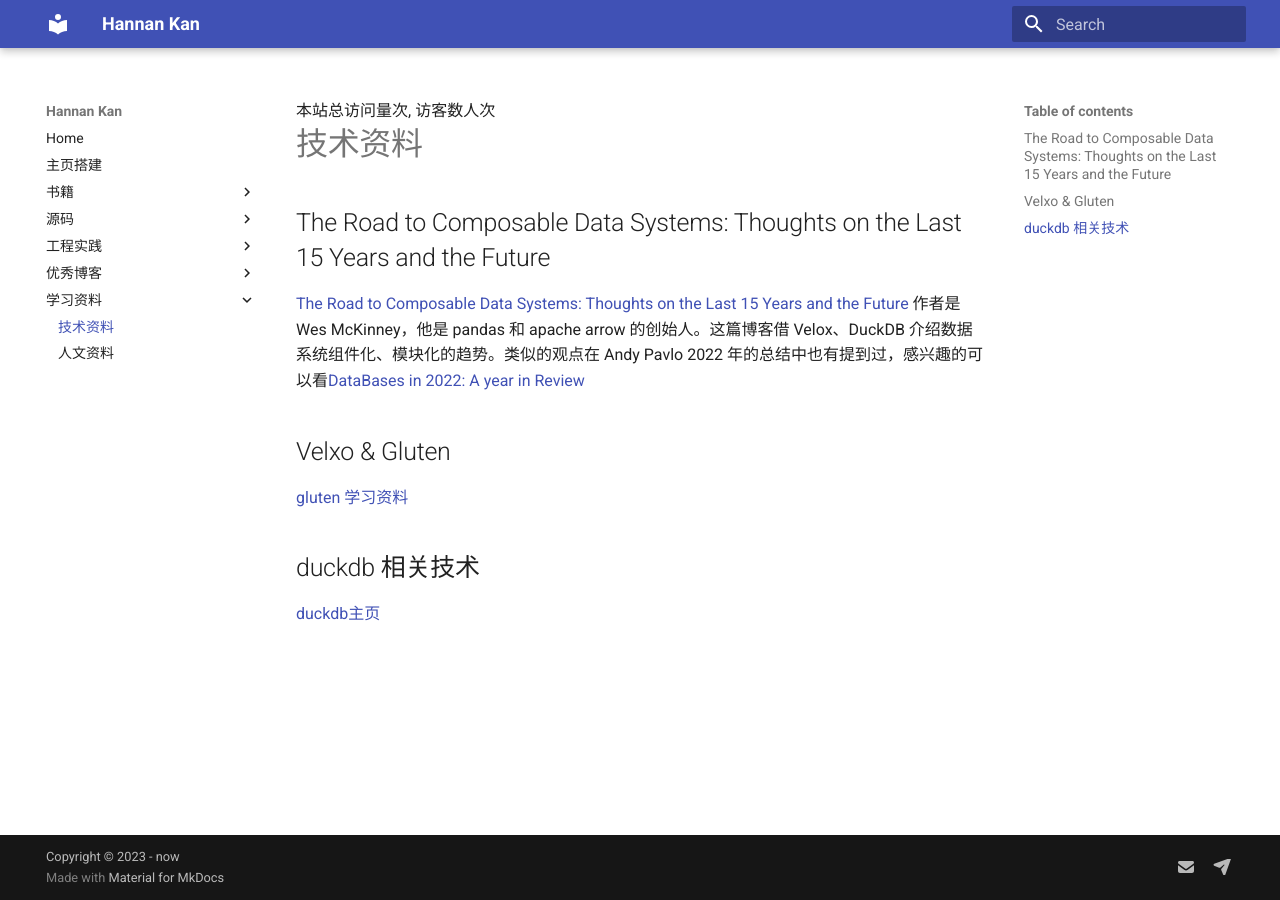
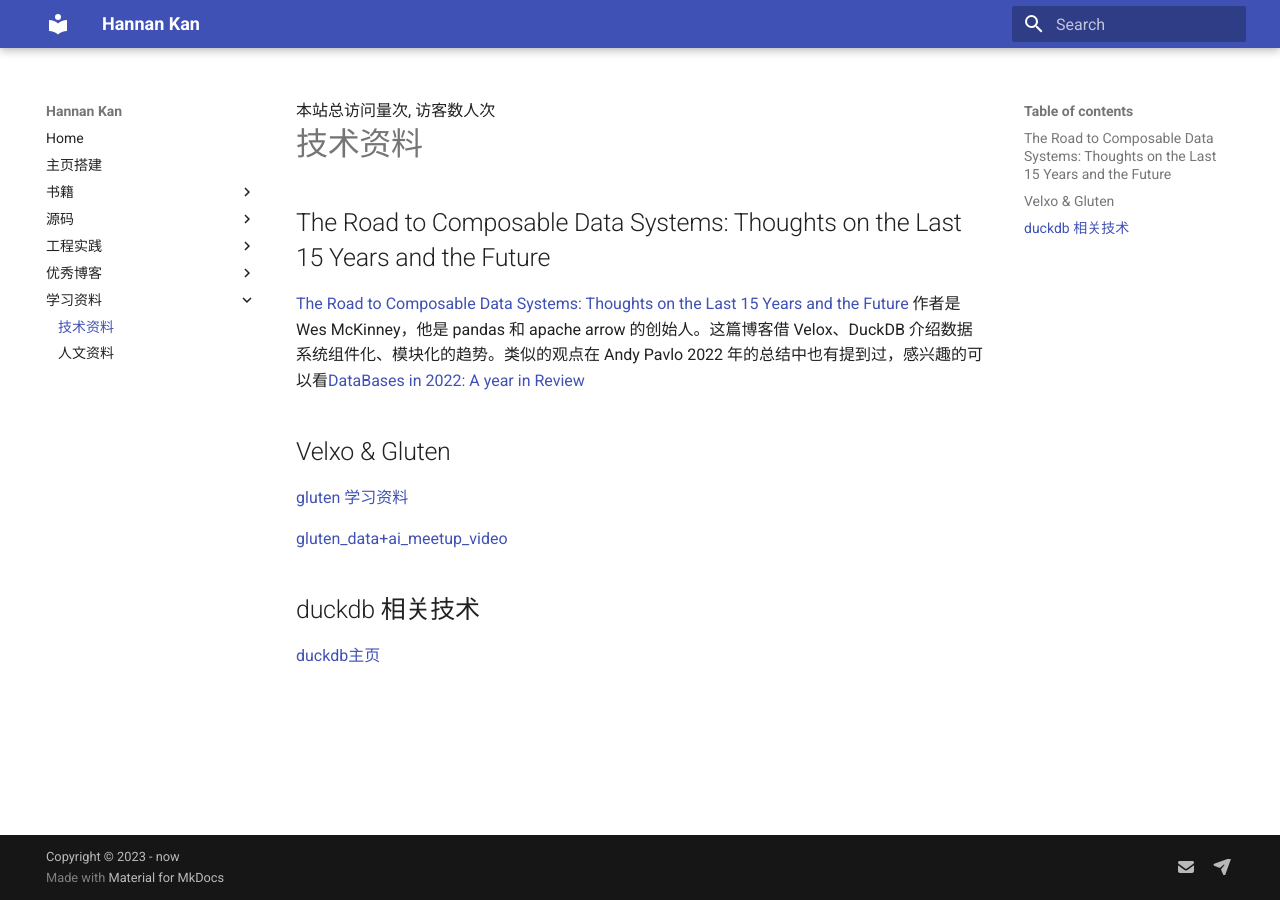
Before and after one commit to HannanKan/homepage, an MkDocs documentation site: the page built from docs/technical_materials.md, in a window 1280 px wide. Built offline with MkDocs 1.6.1 and Material for MkDocs 9.7.7, drawn with Linux system fonts in a browser that asks for light colours; comment, search, counter and statistics services are not loaded.

Commit message:
gluten 介绍 video

```diff
--- a/docs/technical_materials.md
+++ b/docs/technical_materials.md
@@ -9,7 +9,11 @@
 ## Velxo & Gluten
 [gluten 学习资料]: https://code0xff.org/post/2023/08/gluten%E5%92%8C%E7%9B%B8%E5%85%B3%E4%BE%9D%E8%B5%96/
 
+[gluten_data+ai_meetup_video]: https://www.bilibili.com/video/BV1kd4y1X7qb/?spm_id_from=333.337.search-card.all.click&vd_source=32c7baa4f6716f9fae29765fb841b3b2
+
 [gluten 学习资料]
+
+[gluten_data+ai_meetup_video]
 
 
 
```
